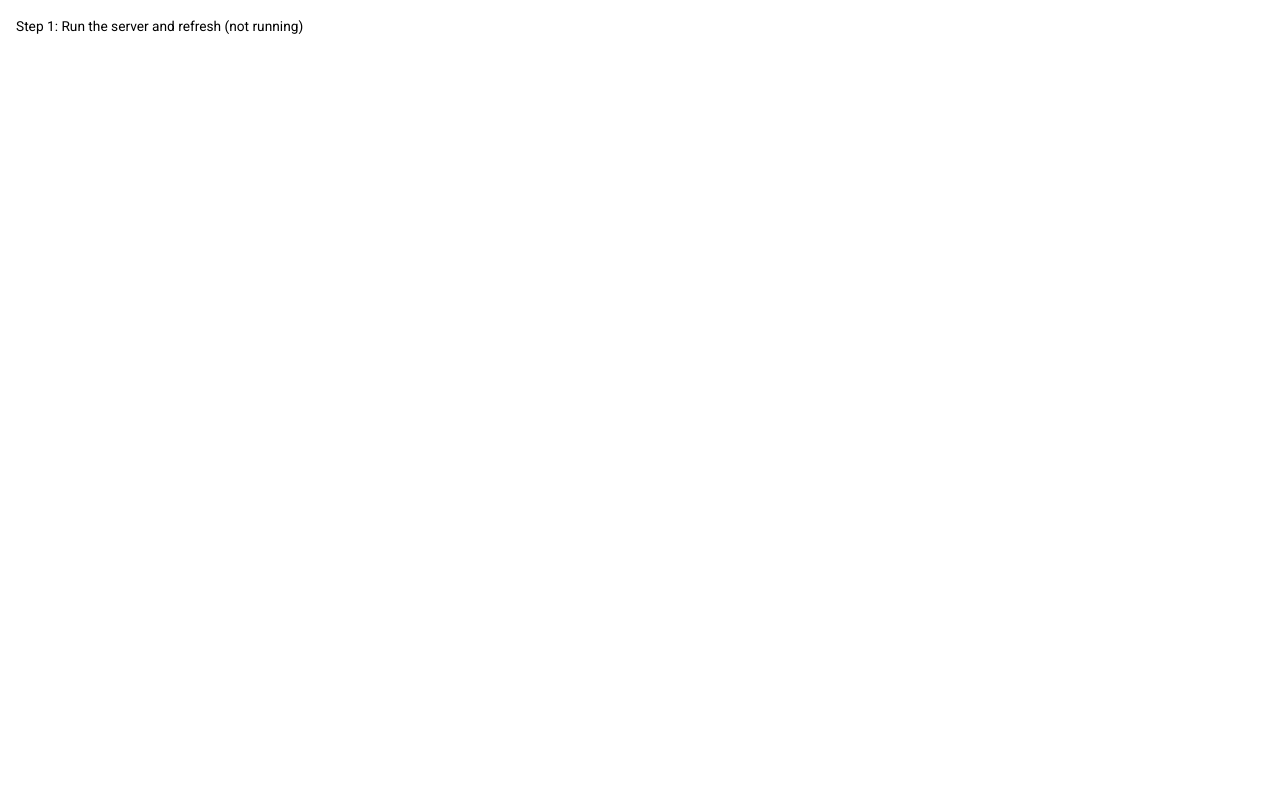
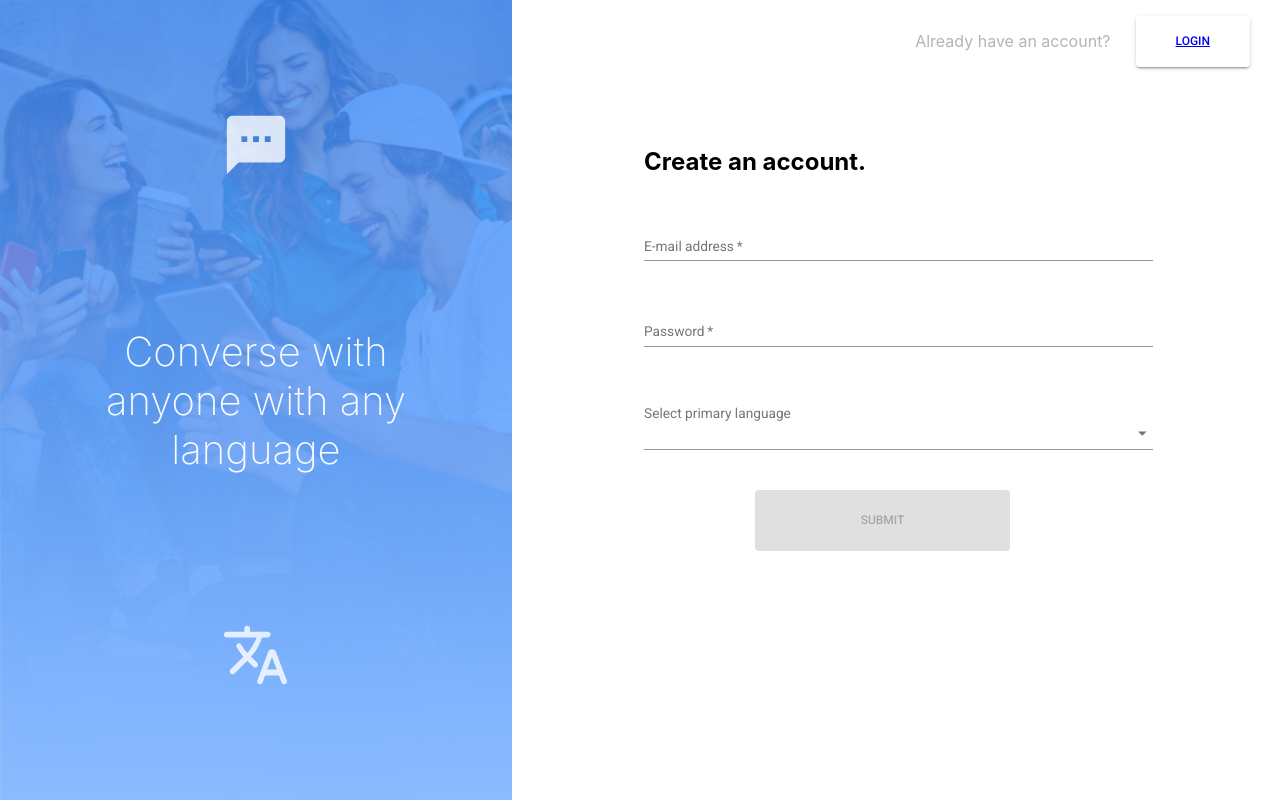
Before and after one commit to hatchways/team-peppermint, a React (Create React App) app in the folder client/: page /signup in a window 1280 px wide. Built offline with nearby package versions, Linux system fonts and the light colour scheme; no server answers.

Commit message:
fixed error messages and helperText for email and password

```diff
--- a/client/package.json
+++ b/client/package.json
@@ -3,7 +3,9 @@
   "version": "0.1.0",
   "private": true,
   "dependencies": {
-    "@material-ui/core": "^4.1.3",
+    "@material-ui/core": "^4.11.0",
+    "@material-ui/icons": "^4.9.1",
+    "@material-ui/lab": "^4.0.0-alpha.56",
     "react": "^16.8.6",
     "react-dom": "^16.8.6",
     "react-router-dom": "^5.0.1",
--- a/client/src/App.js
+++ b/client/src/App.js
@@ -1,18 +1,25 @@
 import React from "react";
 import { MuiThemeProvider } from "@material-ui/core";
-import { BrowserRouter, Route } from "react-router-dom";
+import { BrowserRouter as Router, Switch, Route } from "react-router-dom";
 
 import { theme } from "./themes/theme";
+
 import LandingPage from "./pages/Landing";
+import LoginPage from './pages/loginPage';
+import SignupPage from './pages/signupPage';
 
 import "./App.css";
 
 function App() {
   return (
     <MuiThemeProvider theme={theme}>
-      <BrowserRouter>
-        <Route path="/" component={LandingPage} />
-      </BrowserRouter>
+      <Router>
+        <Switch>
+          <Route exact path="/" component={LandingPage} />
+          <Route path="/login" component={LoginPage} />
+          <Route path="/signup" component={SignupPage} />
+        </Switch>
+      </Router>
     </MuiThemeProvider>
   );
 }
--- /dev/null
+++ b/client/src/components/bgImage/index.js
@@ -0,0 +1,49 @@
+import React from 'react';
+import { makeStyles } from '@material-ui/core/styles';
+import bgImage from '../../assets/login-signup-bgImage.png';
+import SmsRoundedIcon from '@material-ui/icons/SmsRounded';
+import TranslateRoundedIcon from '@material-ui/icons/TranslateRounded';
+
+const useStyles = makeStyles({
+  imageContainer: {
+    backgroundImage: `url(${bgImage})`,
+    backgroundRepeat: "no-repeat",
+    backgroundSize: 'cover',
+    height: '100vh',
+    width: '40vw'
+  },
+  gradientContainer: {
+    backgroundImage: "linear-gradient(#3a8cffca, #86b8ffc9)",
+    height: '100vh',
+    width: '40vw',
+    display: "grid",
+    justifyItems: "center",
+    alignItems: "center",
+  },
+  iconStyle: {
+    fontSize: 70,
+    color: "rgba(255, 255, 255, 0.80)",
+  },
+  textStyle : {
+    color: "rgba(255, 255, 255, 0.95)",
+    fontWeight: "200",
+    fontSize: 40,
+    width: "70%",
+    textAlign: "center",
+    marginBottom: -80,
+    marginTop: -80
+  }
+});
+
+export default function BackgroundImage() {
+  const classes = useStyles();
+  return (
+    <div className={classes.imageContainer}>
+      <div className={classes.gradientContainer}>
+        <SmsRoundedIcon className={classes.iconStyle} />
+        <h3 className={classes.textStyle}>Converse with anyone with any language</h3>
+        <TranslateRoundedIcon className={classes.iconStyle} />
+      </div>
+    </div>
+  )
+}
--- /dev/null
+++ b/client/src/components/formPageHeader/index.js
@@ -0,0 +1,53 @@
+import React from 'react';
+import { makeStyles } from '@material-ui/core/styles';
+import Button from '@material-ui/core/Button';
+import {Link} from 'react-router-dom'
+
+const useStyles = makeStyles({
+  container: {
+    display: 'flex',
+    flexDirection: 'row-reverse',
+    alignItems: "center",
+    justifyContent: "end",
+    paddingTop: 15
+  },
+  button: {
+    marginRight: 30,
+    padding: '15px 40px',
+    color: "#3A8DFF",
+    backgroundColor: '#fff',
+  },
+  text: {
+    marginRight: 25,
+    color: "rgb(180, 180, 180)",
+  },
+});
+
+export default function FormPageHeader({questionText, buttonText}) {
+  const classes = useStyles();
+
+  //get conditional routing
+  function checkNav(text) {
+    if (text.toLowerCase() === "login") {
+      return '/login'
+    } else {
+      return '/signup'
+    }
+  }
+  let pageNav = checkNav(buttonText);
+
+  return (
+    <div className={classes.container}>
+      <Button
+        className={classes.button}
+        variant="contained"
+      >
+        <Link to={pageNav}>
+          {buttonText}
+        </Link>
+      </Button>
+      <p className={classes.text}>{questionText}</p>
+
+    </div>
+  )
+}
--- /dev/null
+++ b/client/src/components/userAuthForm/index.js
@@ -0,0 +1,203 @@
+import React, {useState} from 'react';
+import { makeStyles } from '@material-ui/core/styles';
+
+import TextField from '@material-ui/core/TextField';
+import InputLabel from '@material-ui/core/InputLabel';
+import MenuItem from '@material-ui/core/MenuItem';
+import Select from '@material-ui/core/Select';
+import Button from '@material-ui/core/Button';
+import Snackbar from '@material-ui/core/Snackbar';
+import MuiAlert from '@material-ui/lab/Alert';
+
+function Alert(props) {
+  return <MuiAlert elevation={6} variant="filled" {...props} />
+}
+
+const useStyles = makeStyles((theme) => ({
+  root: {
+    display: 'flex',
+    flexDirection: 'Column',
+    marginTop: "40px"
+  },
+  formField: {
+    width: '80%',
+    marginBottom: '40px',
+  },
+  textField: {
+    marginLeft: theme.spacing(1),
+    marginRight: theme.spacing(1),
+    width: '25ch'
+  },
+  header: {
+    marginTop: '80px'
+  },
+  languageHeader: {
+    marginTop: '20px'
+  },
+  ctaBTN: {
+    color: '#fff',
+    backgroundColor: '#3A8DFF',
+    width: '40%',
+    margin: '0 17.5%',
+    padding: '20px 30px'
+  }
+}));
+
+//
+function validateInput(email, password) {
+  // true means invalid, so our conditions got reversed
+  return {
+    email: email.length === 0,
+    password: password.length === 0
+  };
+}
+
+export default function UserAuthForm({headerText}) {
+  const classes = useStyles();
+  const [email, setEmail] = useState('');
+  const [password, setPassword] = useState('');
+  const [language, setLanguage] = useState('');
+  const [open, setOpen] = useState(false);
+  const [isAlert, setIsAlert] = useState(false);
+
+  const [touched, setTouched] = useState({
+    email: false,
+    password: false
+  });
+
+  const [emailHelperText, setEmailHelperText] = useState('')
+  const [passwordHelperText, setPasswordHelperText] = useState('')
+
+  const handleBlur = (field) => (evt) => {
+    evt.preventDefault();
+    setTouched({...touched, [field]: true})
+  }
+
+  const handleLanguage = (event) => {
+    setLanguage(event.target.value);
+  };
+
+  const handleEmail = (event) => {
+    setEmail(event.target.value);
+  };
+
+  const handlePassword = (event) => {
+    setPassword(event.target.value);
+  };
+
+  const errors = validateInput(email, password);
+  const isDisabled = Object.keys(errors).some(x => errors[x]);
+
+  const shouldMarkError = field => {
+    const hasError = errors[field];
+    const shouldShow = touched[field];
+
+    return hasError ? shouldShow : false;
+  };
+
+
+  const emailError = shouldMarkError('email') ? setEmailHelperText("Email invalid") : '';
+  const passError = shouldMarkError('password') ? setPasswordHelperText("Password required") : '';
+  function isFormValid() {
+    let regex = /^[^@]+@[^@]+\.[^@]+$/
+    if (regex.test(email) === false) {
+      setEmailHelperText("That is not an email");
+      return false;
+    } else if (password.length < 6) {
+      setPasswordHelperText("Password needs to be at least 6 characters");
+      return false;
+    } else {
+      return true
+    }
+  }
+  const handleSubmit = (event) => {
+    event.preventDefault();
+    if (isFormValid()){
+      alert(`Signed up with email: ${email}, password: ${password}, language: ${language}`);
+      setIsAlert(true);
+    }
+  }
+
+  const handleClose = () => {
+    setOpen(false);
+  };
+
+  const handleOpen = () => {
+    setOpen(true);
+  };
+
+  return (
+    <>
+      <h2 className={classes.header}>{headerText}</h2>
+      <form onSubmit={handleSubmit} className={classes.root}>
+        <TextField
+          label="E-mail address"
+          className={classes.formField}
+          name="email"
+          required
+          type="email"
+          onChange={handleEmail}
+          value={email}
+          onBlur={handleBlur('email')}
+          helperText={emailHelperText}
+          error={emailHelperText ? true : false}
+        />
+        <TextField
+          label="Password"
+          className={classes.formField}
+          required
+          type="password"
+          name="password"
+          onChange={handlePassword}
+          value={password}
+          onBlur={handleBlur('password')}
+          helperText={passwordHelperText}
+          error={passwordHelperText ? true : false}
+        />
+        {headerText === 'Create an account.' ?
+          <>
+            <InputLabel id='label' className={classes.languageHeader}>Select primary language</InputLabel>
+            <Select
+              labelId='label'
+              id="select"
+              open={open}
+              onClose={handleClose}
+              onOpen={handleOpen}
+              value={language}
+              onChange={handleLanguage}
+              className={classes.formField}
+              label="Select primary language"
+            >
+              <MenuItem value="en" default>English</MenuItem>
+              <MenuItem value="ch">Chinese (Mandarin)</MenuItem>
+              <MenuItem value="sp">Spanish</MenuItem>
+              <MenuItem value="fr">French</MenuItem>
+            </Select>
+          </>
+          : null}
+
+        <Button
+          variant="contained"
+          disableElevation
+          className={classes.ctaBTN}
+          type="submit"
+          disabled={isDisabled}
+        >Submit</Button>
+      </form>
+
+      {/* Welcome Message */}
+      <Snackbar
+        open={isAlert}
+        autoHideDuration={2000}
+        onClose={handleClose}
+      >
+        <Alert
+          onClose={handleClose}
+          severeity="success"
+        >
+          {headerText === 'Create an account.' ? 'Welcome!' : 'Welcome Back'}
+        </Alert>
+      </Snackbar>
+    </>
+  )
+}
--- /dev/null
+++ b/client/src/pages/loginPage.js
@@ -0,0 +1,31 @@
+import React from 'react'
+import Grid from '@material-ui/core/Grid';
+
+import BackgroundImage from '../components/bgImage';
+import UserAuthForm from '../components/userAuthForm';
+import FormPageHeader from '../components/formPageHeader';
+
+
+function LoginPage() {
+
+  return (
+    <div style={{flexGrow: 1}}>
+      <Grid container spacing={1}>
+        <Grid item xs>
+          <BackgroundImage />
+        </Grid>
+        <Grid item xs>
+          <FormPageHeader
+            questionText="Don't have an account?"
+            buttonText="Create account"
+          />
+          <UserAuthForm
+            headerText="Welcome Back!"
+          />
+        </Grid>
+      </Grid>
+    </div>
+  )
+}
+
+export default LoginPage;
--- /dev/null
+++ b/client/src/pages/signupPage.js
@@ -0,0 +1,31 @@
+import React from 'react'
+import Grid from '@material-ui/core/Grid';
+
+import BackgroundImage from '../components/bgImage'
+import UserAuthForm from '../components/userAuthForm'
+import FormPageHeader from '../components/formPageHeader'
+
+
+function SignupPage() {
+
+  return (
+    <div style={{flexGrow: 1}}>
+      <Grid container spacing={1}>
+        <Grid item xs>
+          <BackgroundImage />
+        </Grid>
+        <Grid item xs>
+          <FormPageHeader
+            questionText="Already have an account?"
+            buttonText="Login"
+          />
+          <UserAuthForm
+            headerText="Create an account."
+          />
+        </Grid>
+      </Grid>
+    </div>
+  )
+}
+
+export default SignupPage;
```
Also changed, not shown: client/src/assets/login-signup-bgImage.png (added), 1 other file (tests, documents, lock files or other folders).
